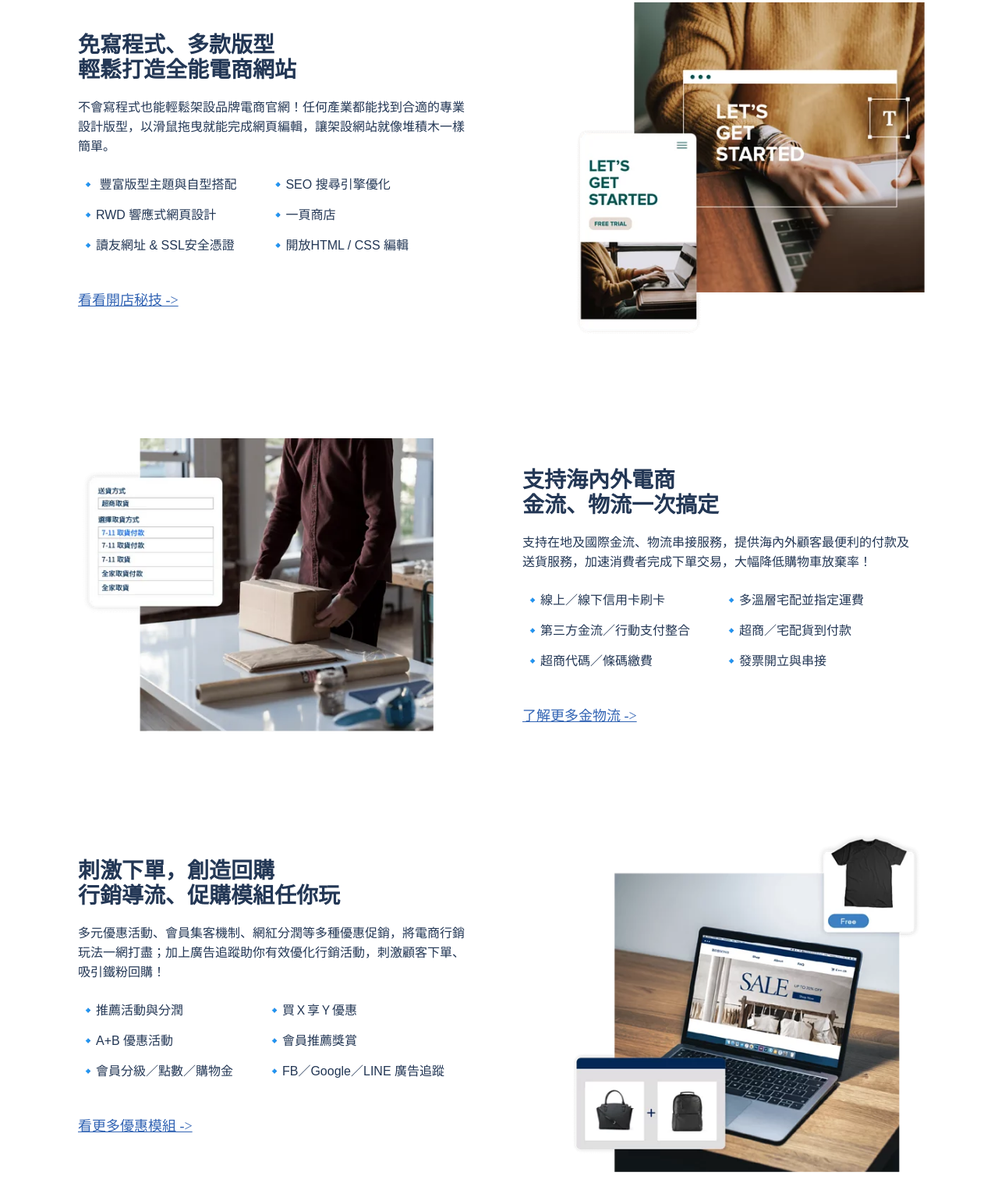
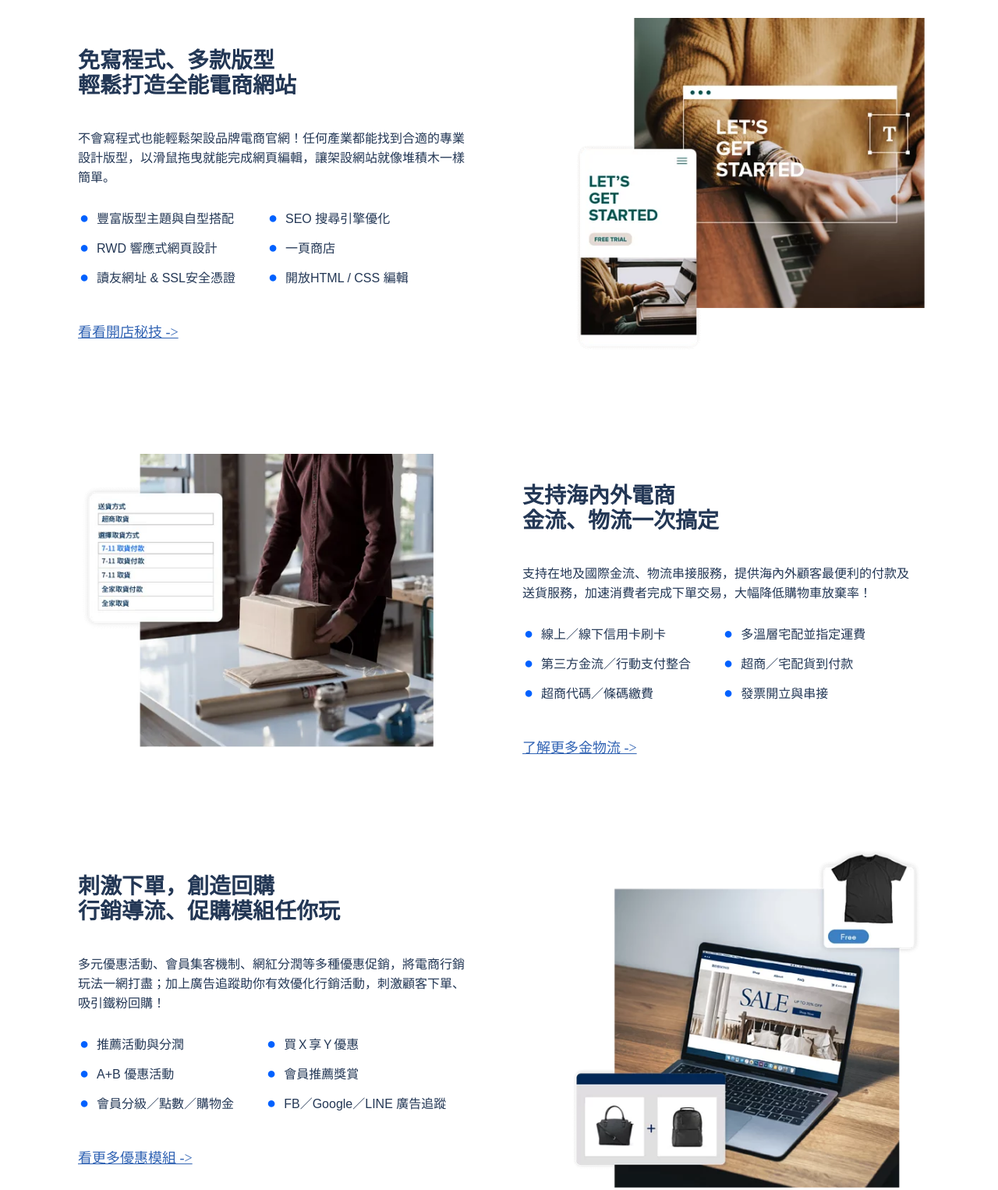
Before and after one commit to hyeb407/hyeb407.github.io, a plain HTML site: page CSS_HW3 shopline/HW3_shopline-2.html in a window 1280 px wide. Shown: the part 287-1813 px from the top of the page at 78% size. Drawn offline with nearby package versions, Linux system fonts and the light colour scheme.

Commit message:
第二版更新

```diff
--- a/CSS_HW3 shopline/HW3_shopline-2.html
+++ b/CSS_HW3 shopline/HW3_shopline-2.html
@@ -7,9 +7,13 @@
     <title>Document</title>
     <link rel="stylesheet" href="normalize.css">
     <style>
+        * {
+            margin: 0;
+            padding:0;
+        }
         .header{
             width: 100%;
-            height: 230px;
+            height: 250px;
             background-color: rgb(247, 247, 247);
             text-align: center;
             display: flex;
@@ -19,7 +23,9 @@
         .content{
             margin: auto;
         }
-
+        .content p{
+            padding-top: 30px;
+        }
 
 
         .list{
@@ -49,6 +55,7 @@
         .item p{
             width: 88%;
             line-height: 25px;
+            padding: 20px 0;
         }
         table{
             line-height: 35px;
@@ -56,6 +63,13 @@
         }
         td{
             padding-right: 40px;
+        }
+        td::before{
+            content:'●';
+            color:#0061ff;
+            font-size: 20px;
+            padding-right: 10px;
+
         }
 
         a{
@@ -104,6 +118,7 @@
         }
 
         .more-text p{
+            padding-top: 30px;
             line-height: 25px;
         }
 
@@ -135,16 +150,16 @@
                 <p>不會寫程式也能輕鬆架設品牌電商官網！任何產業都能找到合適的專業設計版型，以滑鼠拖曳就能完成網頁編輯，讓架設網站就像堆積木一樣簡單。</p>
                 <table>
                     <tr>
-                        <td>🔹 豐富版型主題與自型搭配</td>
-                        <td>🔹SEO 搜尋引擎優化</td>
+                        <td>豐富版型主題與自型搭配</td>
+                        <td>SEO 搜尋引擎優化</td>
                     </tr>
                     <tr>
-                        <td>🔹RWD 響應式網頁設計</td>
-                        <td>🔹一頁商店</td>
+                        <td>RWD 響應式網頁設計</td>
+                        <td>一頁商店</td>
                     </tr>
                     <tr>
-                        <td>🔹讀友網址 & SSL安全憑證</td>
-                        <td>🔹開放HTML / CSS 編輯</td>
+                        <td>讀友網址 & SSL安全憑證</td>
+                        <td>開放HTML / CSS 編輯</td>
                     </tr>
                 </table>
                 <a href="guide">看看開店秘技 -></a>
@@ -162,16 +177,16 @@
                 <p>支持在地及國際金流、物流串接服務，提供海內外顧客最便利的付款及送貨服務，加速消費者完成下單交易，大幅降低購物車放棄率！</p>
                 <table>
                     <tr>
-                        <td>🔹線上／線下信用卡刷卡</td>
-                        <td>🔹多溫層宅配並指定運費</td>
+                        <td>線上／線下信用卡刷卡</td>
+                        <td>多溫層宅配並指定運費</td>
                     </tr>
                     <tr>
-                        <td>🔹第三方金流／行動支付整合</td>
-                        <td>🔹超商／宅配貨到付款</td>
+                        <td>第三方金流／行動支付整合</td>
+                        <td>超商／宅配貨到付款</td>
                     </tr>
                     <tr>
-                        <td>🔹超商代碼／條碼繳費</td>
-                        <td>🔹發票開立與串接</td>
+                        <td>超商代碼／條碼繳費</td>
+                        <td>發票開立與串接</td>
                     </tr>
                 </table>
                 <a href="guide">了解更多金物流 -></a>
@@ -189,16 +204,16 @@
                 <p>多元優惠活動、會員集客機制、網紅分潤等多種優惠促銷，將電商行銷玩法一網打盡；加上廣告追蹤助你有效優化行銷活動，刺激顧客下單、吸引鐵粉回購！</p>
                 <table>
                     <tr>
-                        <td>🔹推薦活動與分潤</td>
-                        <td>🔹買Ｘ享Ｙ優惠</td>
+                        <td>推薦活動與分潤</td>
+                        <td>買Ｘ享Ｙ優惠</td>
                     </tr>
                     <tr>
-                        <td>🔹A+B 優惠活動</td>
-                        <td>🔹會員推薦獎賞</td>
+                        <td>A+B 優惠活動</td>
+                        <td>會員推薦獎賞</td>
                     </tr>
                     <tr>
-                        <td>🔹會員分級／點數／購物金</td>
-                        <td>🔹FB／Google／LINE 廣告追蹤</td>
+                        <td>會員分級／點數／購物金</td>
+                        <td>FB／Google／LINE 廣告追蹤</td>
                     </tr>
                 </table>
                 <a href="guide">看更多優惠模組 -></a>
@@ -216,16 +231,16 @@
                 <p>善用社群與顧客頻繁互動，讓你透過社群也能輕鬆開賣！從直播 +1 接單、聊天機器人到各管道的訊息整合，我們都為你準備好了，不放過每個銷售環節，打造全方位的社群購物體驗！</p>
                 <table>
                     <tr>
-                        <td>🔹社群直播購物系統</td>
-                        <td>🔹FB／IG／LINE 直播 +1</td>
+                        <td>社群直播購物系統</td>
+                        <td>FB／IG／LINE 直播 +1</td>
                     </tr>
                     <tr>
-                        <td>🔹FB & IG 貼文 +1</td>
-                        <td>🔹FB／IG／LINE 對話式購物</td>
+                        <td>FB & IG 貼文 +1</td>
+                        <td>FB／IG／LINE 對話式購物</td>
                     </tr>
                     <tr>
-                        <td>🔹自訂聊天機器人腳本</td>
-                        <td>🔹訊息整合中心</td>
+                        <td>自訂聊天機器人腳本</td>
+                        <td>訊息整合中心</td>
                     </tr>
                 </table>
                 <a href="guide">看更多社群購物功能 -></a>
@@ -243,16 +258,16 @@
                 <p>不論是網店拓展門市，還是門市想發展網路生意，從商品、庫存、訂單到會員等各項虛實店舖的資料都能完善整併，輕鬆實現全通路會員經營到多店營運。</p>
                 <table>
                     <tr>
-                        <td>🔹門市 POS 系統</td>
-                        <td>🔹線上買門市取</td>
+                        <td>線上買門市取</td>
+                        <td>門市 POS 系統</td>
                     </tr>
                     <tr>
-                        <td>🔹線上線下會員／商品／庫存整合</td>
-                        <td>🔹進銷庫存／調撥／多店管理</td>
+                        <td>線上線下會員／商品／庫存整合</td>
+                        <td>進銷庫存／調撥／多店管理</td>
                     </tr>
                     <tr>
-                        <td>🔹門市快速集客工具</td>
-                        <td>🔹Smart OMO 會員導購工具</td>
+                        <td>門市快速集客工具</td>
+                        <td>Smart OMO 會員導購工具</td>
                     </tr>
                 </table>
                 <a href="guide">了解更多全通路整合 -></a>
```
